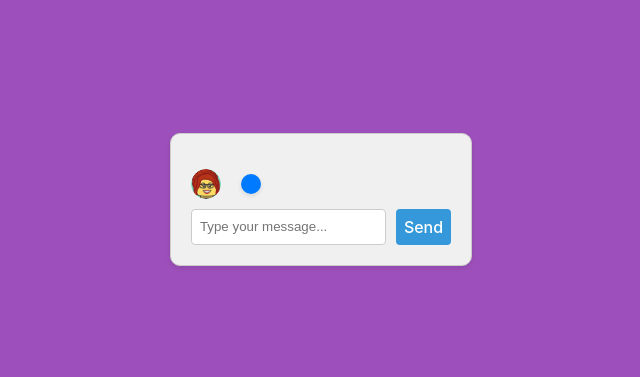
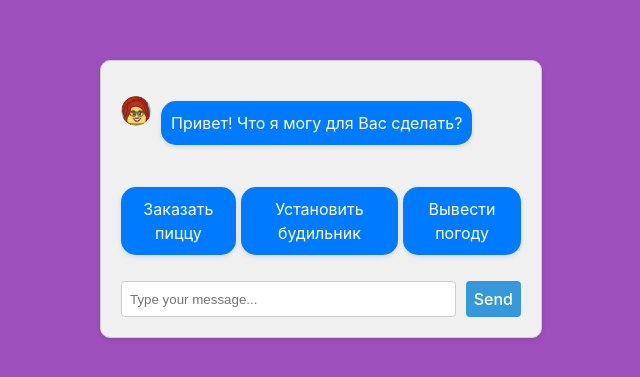
Before and after one commit to Aksenov-m/optimal-city, a Vue app: page / in a window 1280 px wide. Shown: the part 201-578 px from the top of the page, without its empty margins (319-959 px from the left). Built offline with nearby package versions, Linux system fonts and the light colour scheme.

Commit message:
feat: добавить вопросы по умолчанию

```diff
--- a/src/components/Avatar.vue
+++ b/src/components/Avatar.vue
@@ -16,7 +16,6 @@ const props = defineProps(["src"]);
 .avatar {
   width: 30px;
   height: 30px;
-  margin-right: 10px;
   overflow: hidden;
   border-radius: 50%;
 }
--- a/src/components/Container.vue
+++ b/src/components/Container.vue
@@ -1,38 +1,53 @@
 <script setup>
-import { ref } from 'vue'
-import Input from './Input.vue';
-import Message from './Message.vue';
+import { ref, reactive, watchEffect } from "vue";
+import Input from "./Input.vue";
+import Message from "./Message.vue";
+import WelcomeMessage from "./WelcomeMessage.vue";
 
 import avatarChat from "../images/avatar-chat.jpg";
 import avatarUser from "../images/avatar.jpg";
 
 // const newMessage = ref('');
 
-const messages = ref([
-])
+const messages = reactive([]);
 
 function callback(event) {
-  messages.value.push({ text: event.value, isSelf: true });
-  console.log(messages)
+  messages.push({ text: event.value || event, isSelf: true });
 }
 
-// const dataMessage = [
-//   "Привет! Что я могу для Вас сделать?",
-//   "Заказать пиццу",
-//   "Установить будильник",
-//   "Вывести погоду",
-// ];
+watchEffect(() => {
+  const arr = [...messages];
+  const lastMessage = arr[arr.length - 1];
 
+  if (lastMessage && lastMessage.isSelf) {
+    setTimeout(() => {
+      messages.push({
+        text: "Извините, бот находится в режиме разработки",
+        isSelf: false,
+      });
+    }, 1000);
+  }
+});
+// function clickMessage(event) {
+//   messages.value.push({ text: event.value, isSelf: true });
 
+// }
 </script>
 
 <template>
   <div class="chat-container">
-    <!-- <Avatar :src="avatarChat" /> -->
     <div class="chat-content">
-      <Message :isSelf="false" :avatar="avatarChat"></Message>
-      <Message  v-for="newMessage in messages"
-      :key="newMessage" :isSelf=newMessage.isSelf :avatar="avatarUser">{{newMessage.text}}</Message>
+      <Message :isSelf="false" :avatar="avatarChat"
+        >Привет! Что я могу для Вас сделать?</Message
+      >
+      <WelcomeMessage @on-click="callback" />
+      <Message
+        v-for="newMessage in messages"
+        :key="newMessage"
+        :isSelf="newMessage.isSelf"
+        :avatar="avatarUser"
+        >{{ newMessage.text }}</Message
+      >
       <Input @on-submit="callback" />
     </div>
   </div>
--- a/src/components/Message.vue
+++ b/src/components/Message.vue
@@ -19,10 +19,10 @@ const hasAvatar =  computed(() => !!props.avatar)
   <div class="message" :class="{ 'self': props.isSelf, 'bot': !props.isSelf }">
     <Avatar v-if="hasAvatar" :src="props.avatar" />
     <div class="message-content">
-      <div class="message-bubble">
+      <p class="message-bubble">
         <!-- Здесь используем слот для вставки содержимого сообщения -->
         <slot></slot>
-      </div>
+      </p>
     </div>
   </div>
 </template>
@@ -31,7 +31,7 @@ const hasAvatar =  computed(() => !!props.avatar)
 <style scoped>
 .message {
   display: flex;
-  max-width: 70%;
+  max-width: 95%;
 }
 
 .self {
--- /dev/null
+++ b/src/components/WelcomeMessage.vue
@@ -0,0 +1,60 @@
+<script setup>
+import { ref, onMounted } from 'vue';
+
+const dataMessage = ref([
+  "Заказать пиццу",
+  "Установить будильник",
+  "Вывести погоду",
+]);
+
+const delayedMessages = ref([]);
+
+onMounted(async () => {
+  for (let i = 0; i < dataMessage.value.length; i++) {
+    await new Promise((resolve) => setTimeout(resolve, 1500)); // задержка 1 секунда
+    delayedMessages.value = [...delayedMessages.value, dataMessage.value[i]];
+  }
+});
+
+const emit = defineEmits(["onClick"])
+
+function buttonClick(e) {
+  emit('onClick', e.target.innerText);
+}
+
+</script>
+
+<template>
+  <div class="message-content">
+    <p
+    @click='buttonClick'
+      class="message-bubble"
+      v-for="(welcomeMessage, index) in delayedMessages"
+      :key="index"
+    >
+      {{ welcomeMessage }}
+    </p>
+  </div>
+</template>
+
+<style scoped>
+.message-content {
+  display: flex;
+  flex-direction: row;
+}
+
+.message-bubble {
+  padding: 10px;
+  background-color: #007bff; /* Цвет фона сообщения как в iMessage */
+  color: #fff; /* Цвет текста */
+  border-radius: 15px;
+  box-shadow: 0 2px 5px rgba(0, 0, 0, 0.1);
+  word-wrap: break-word;
+  cursor: pointer;
+  margin-right: 5px;
+}
+
+.message-bubble:last-child {
+  margin-right: 0;
+}
+</style>
```
